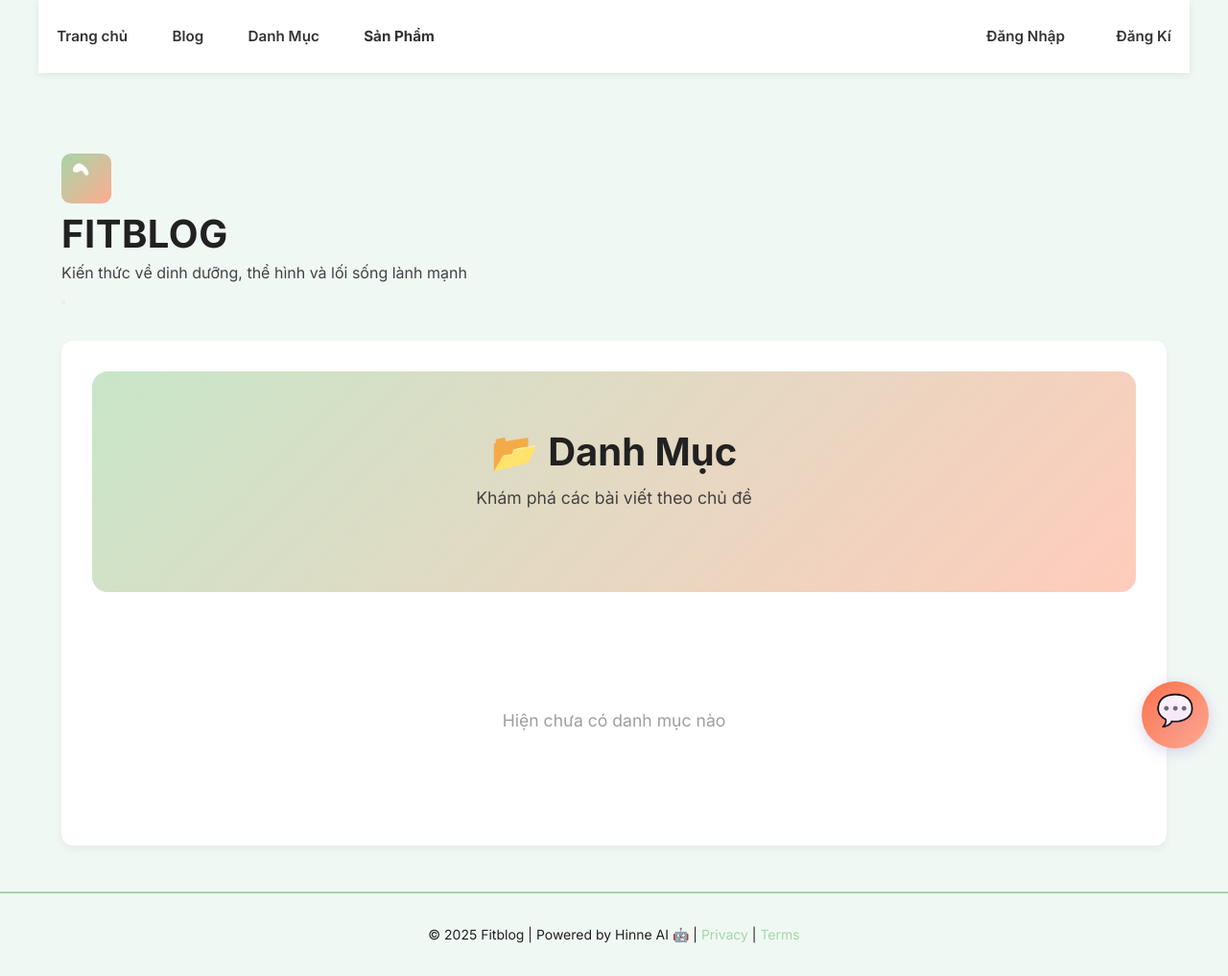
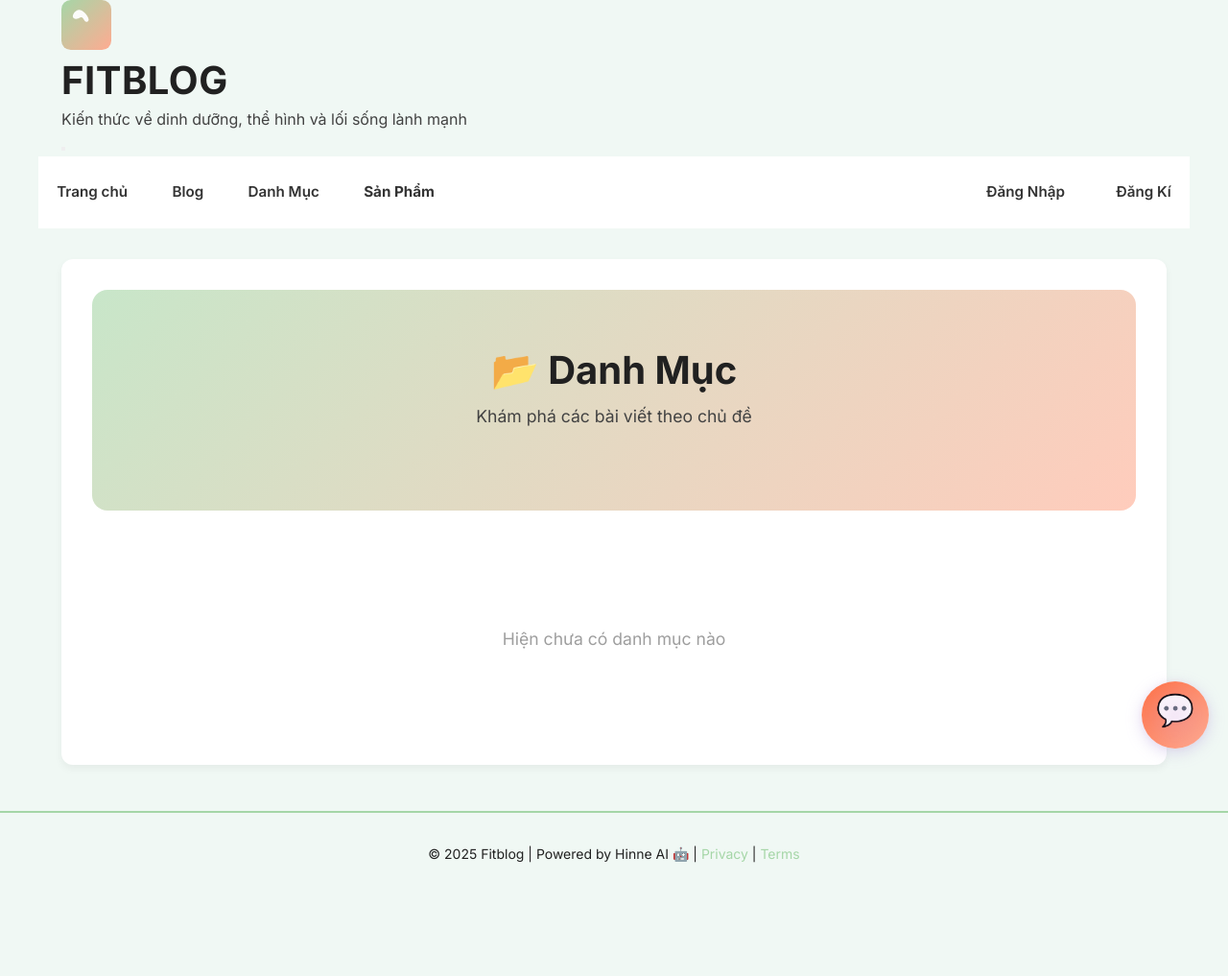
Before and after one commit to HieugGit02/Fitblog, a Django app: page /categories/ in a window 1280 px wide. Shown: the whole page at 96% size. After the commit the page ends 899 px from the top, so only its background shows below. Run offline with Django 4.2, Linux system fonts and the light colour scheme; data that the repository does not hold is empty.

Commit message:
Revert "fix: Make navbar fixed instead of sticky"
This reverts commit e4006c312f2cac807bb7a2aed777964012675832.

```diff
--- a/static/css/styles.css
+++ b/static/css/styles.css
@@ -66,7 +66,6 @@ body {
     color: var(--color-black);
     line-height: 1.6;
     transition: background-color var(--transition-base);
-    padding-top: 160px;
 }
 
 /* ===== TYPOGRAPHY ===== */
@@ -183,13 +182,9 @@ nav {
     padding: 1rem 0;
     background: rgba(255, 255, 255, 1);
     flex-wrap: wrap;
-    position: fixed;
+    position: sticky;
     top: 0;
-    left: 0;
-    right: 0;
     z-index: 1000;
-    width: 100%;
-    box-shadow: 0 2px 8px rgba(0,0,0,0.08);
 }
 
 .main-nav.container a {
```
